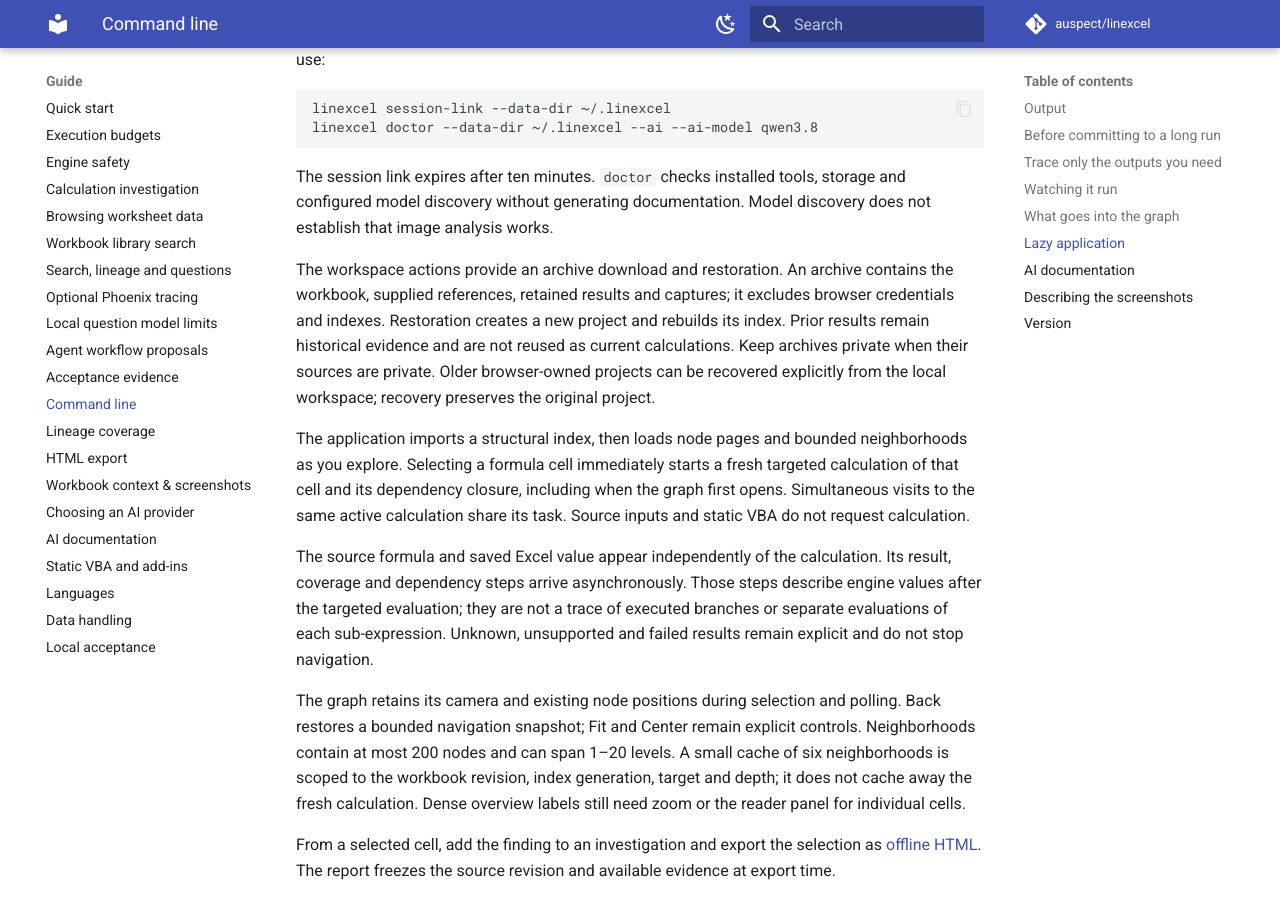
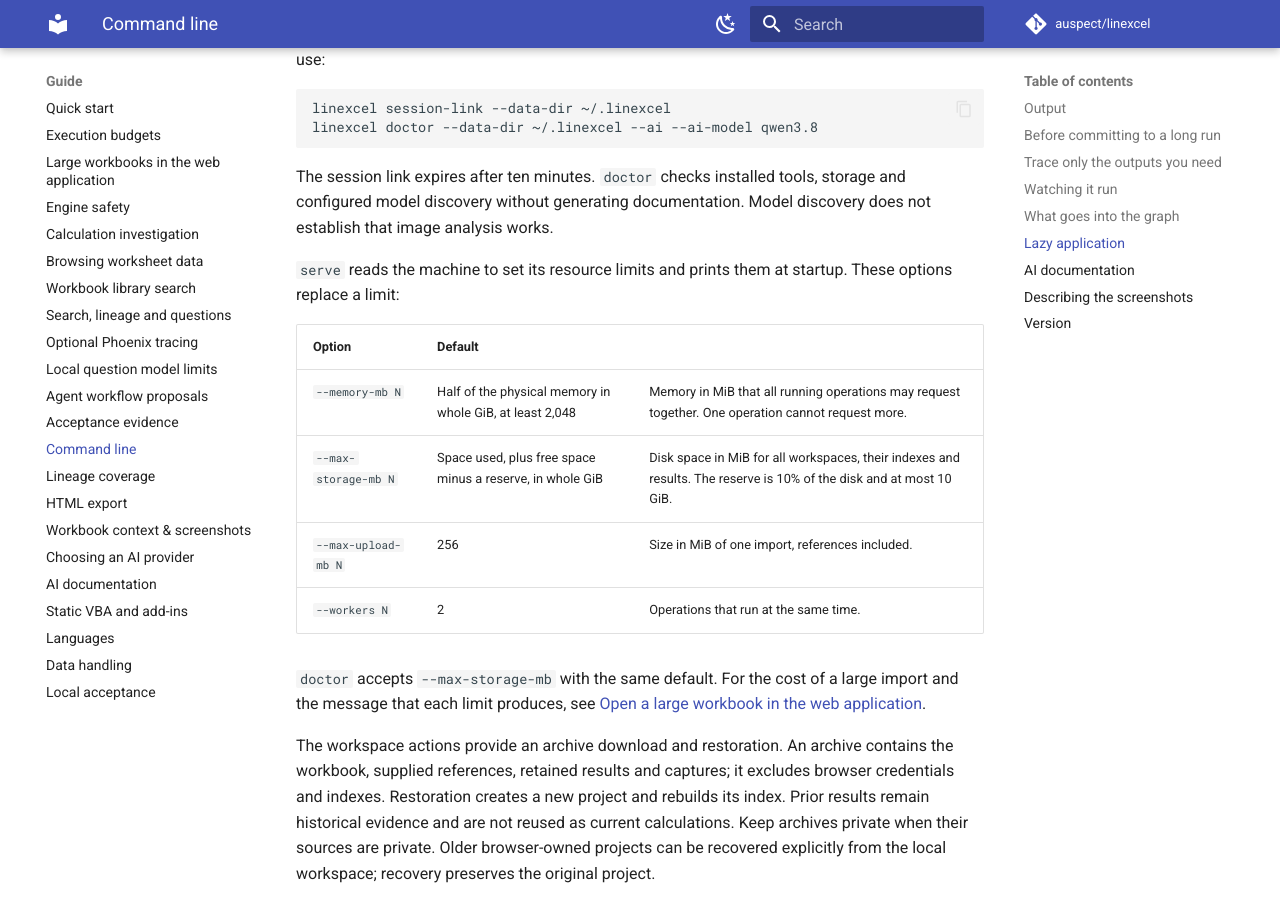
Before and after one commit to auspect/linexcel, an MkDocs documentation site: the page built from docs/guide/cli.md, in a window 1280 px wide and 900 px high, scrolled down 3200 px. Built offline with MkDocs 1.6.1 and Material for MkDocs 9.7.7, drawn with Linux system fonts in a browser that asks for light colours; comment, search, counter and statistics services are not loaded.

Commit message:
Document large workbooks in the web application
A guide page gives what an import of 6, 20 and 50 MB costs in time, disk
space and memory (measured on one machine, named in the page), the default
limits and where they come from, the message of each limit and the option
that raises it. The command-line guide lists the resource options of serve,
and the README points to the page.

Co-Authored-By: Claude Fable 5.2 <noreply@anthropic.com>

```diff
--- a/docs/guide/cli.md
+++ b/docs/guide/cli.md
@@ -132,6 +132,20 @@ The session link expires after ten minutes. `doctor` checks installed tools,
 storage and configured model discovery without generating documentation.
 Model discovery does not establish that image analysis works.
 
+`serve` reads the machine to set its resource limits and prints them at
+startup. These options replace a limit:
+
+| Option | Default | |
+|---|---|---|
+| `--memory-mb N` | Half of the physical memory in whole GiB, at least 2,048 | Memory in MiB that all running operations may request together. One operation cannot request more. |
+| `--max-storage-mb N` | Space used, plus free space minus a reserve, in whole GiB | Disk space in MiB for all workspaces, their indexes and results. The reserve is 10% of the disk and at most 10 GiB. |
+| `--max-upload-mb N` | 256 | Size in MiB of one import, references included. |
+| `--workers N` | 2 | Operations that run at the same time. |
+
+`doctor` accepts `--max-storage-mb` with the same default. For the cost of a
+large import and the message that each limit produces, see
+[Open a large workbook in the web application](large-workbooks.md).
+
 The workspace actions provide an archive download and restoration. An archive
 contains the workbook, supplied references, retained results and captures;
 it excludes browser credentials and indexes. Restoration creates a new project
--- a/mkdocs.yml
+++ b/mkdocs.yml
@@ -53,6 +53,7 @@ nav:
   - Guide:
       - Quick start: guide/quickstart.md
       - Execution budgets: guide/execution.md
+      - Large workbooks in the web application: guide/large-workbooks.md
       - Engine safety: guide/engine-safety.md
       - Calculation investigation: guide/calculation-investigation.md
       - Browsing worksheet data: guide/datasette.md
```
Also changed, not shown: README.md (+17 -2 lines), docs/guide/large-workbooks.md (added, +105 -0 lines).
